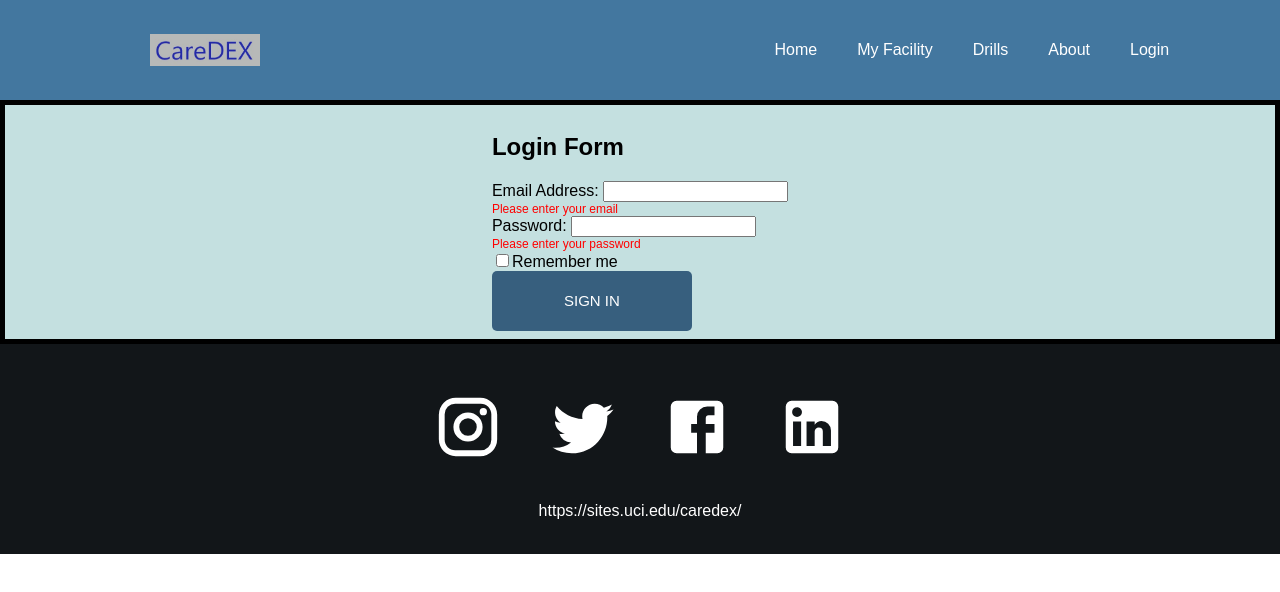
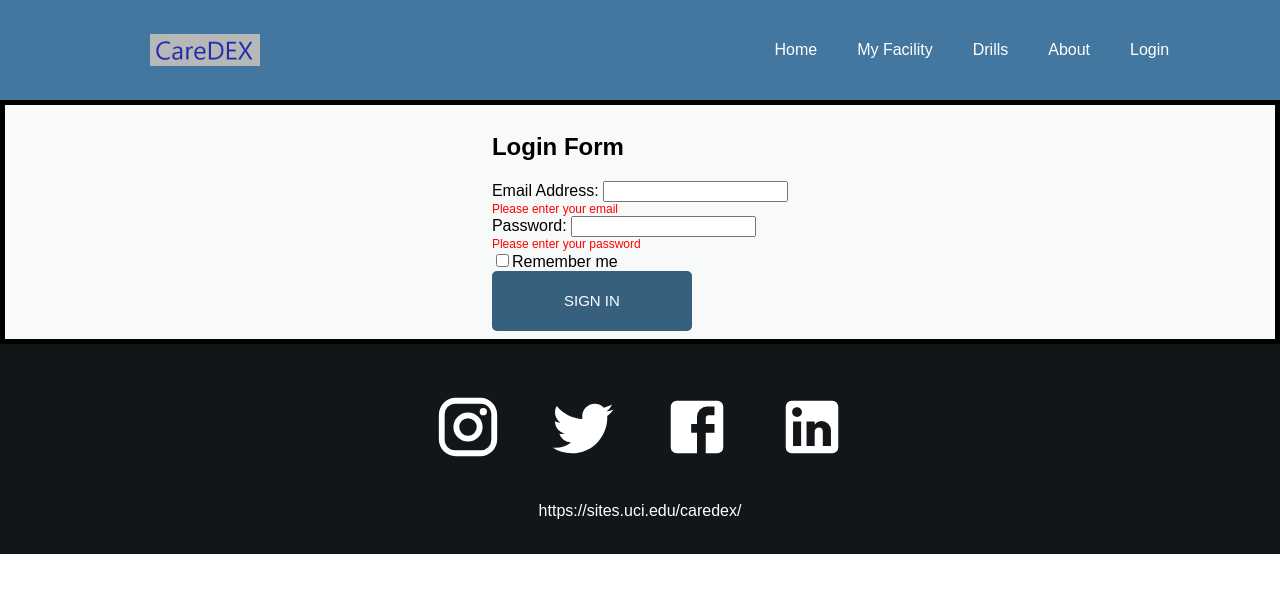
Before and after one commit to 4K416/CareDEX_Website, a React (Create React App) app: page /#/loginform in a window 1280 px wide. Shown: the top 592 px of the page. Built offline with nearby package versions, Linux system fonts and the light colour scheme; the HTML template or start-up script is replaced by a standard one.

Commit message:
update loginform.css

```diff
--- a/src/styles/LoginForm.css
+++ b/src/styles/LoginForm.css
@@ -19,7 +19,7 @@
     border: 5px solid;
     display: grid;
     justify-content: center;
-    background-color: rgb(196, 224, 224);
+    background-color: rgb(248, 249, 249);
     background-position: left;
     height: min-content;
     padding-left: center;
```
